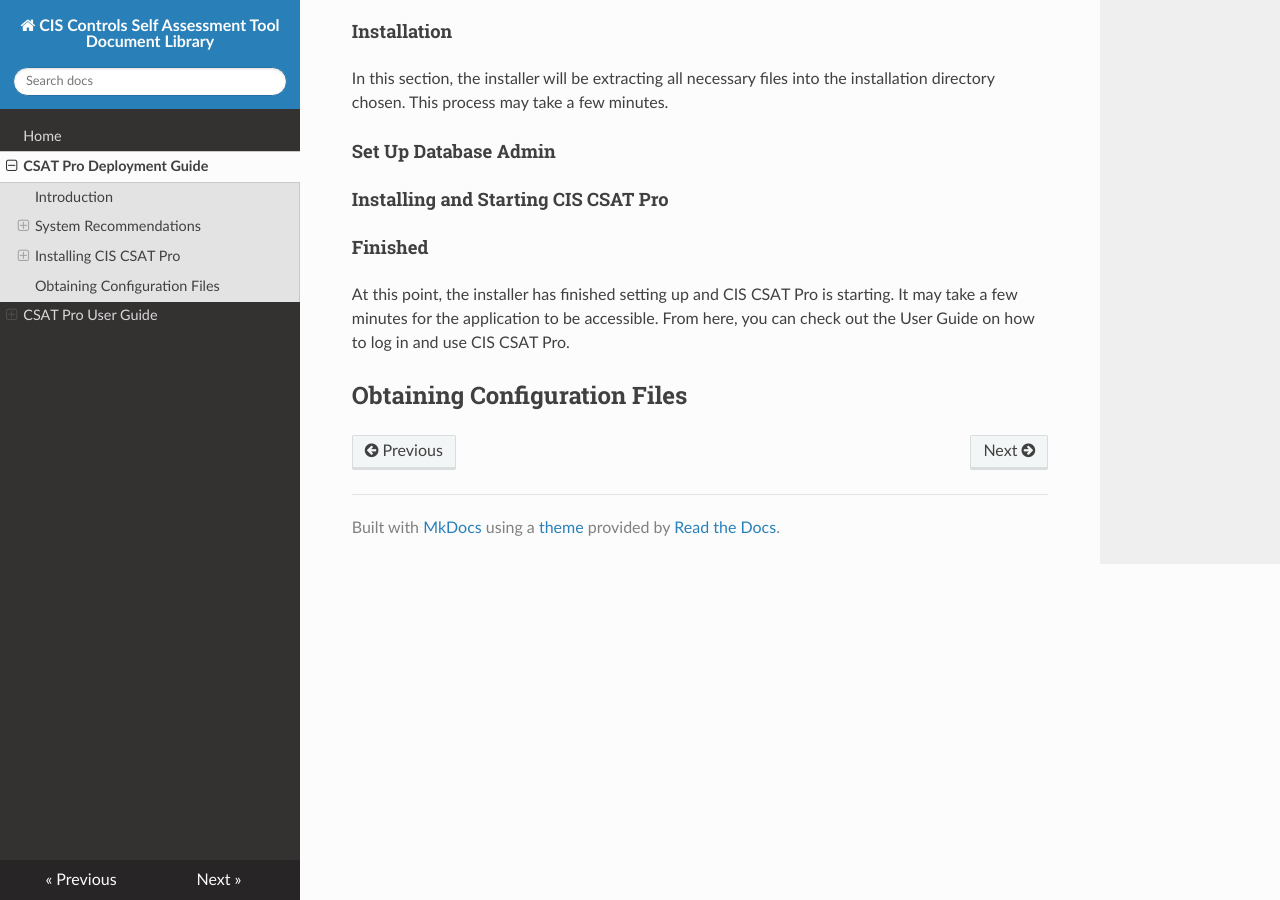
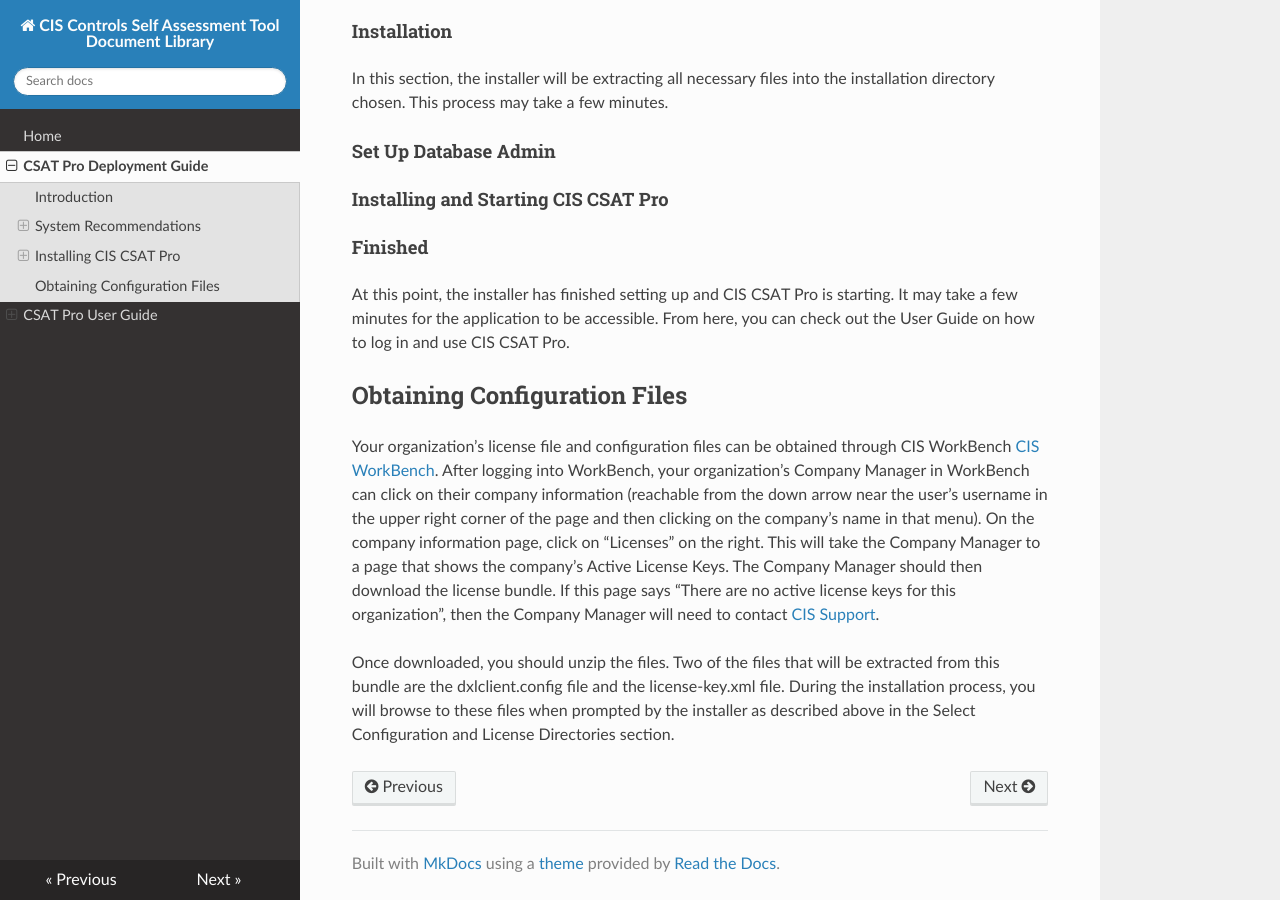
Before and after one commit to CISecurity/CSAT-Docs, an MkDocs documentation site: the page built from docs/source/CSAT Pro Deployment.md, in a window 1280 px wide and 900 px high, scrolled down 2863 px. Built offline with MkDocs 1.6.1, drawn with Linux system fonts in a browser that asks for light colours; nearby versions of some CDN libraries.

Commit message:
Adding Obtaining Configuration Files info

```diff
--- a/docs/source/CSAT Pro Deployment.md
+++ b/docs/source/CSAT Pro Deployment.md
@@ -89,3 +89,6 @@ At this point, the installer has finished setting up and CIS CSAT Pro is startin
 
 <a name="obtainingConfigFiles"></a>
 ## Obtaining Configuration Files##
+Your organization’s license file and configuration files can be obtained through CIS WorkBench [CIS WorkBench](https://workbench.cisecurity.org/).  After logging into WorkBench, your organization’s Company Manager in WorkBench can click on their company information (reachable from the down arrow near the user’s username in the upper right corner of the page and then clicking on the company’s name in that menu).  On the company information page, click on “Licenses” on the right.  This will take the Company Manager to a page that shows the company’s Active License Keys.  The Company Manager should then download the license bundle.  If this page says “There are no active license keys for this organization”, then the Company Manager will need to contact [CIS Support](https://www.cisecurity.org/support/).
+
+Once downloaded, you should unzip the files.  Two of the files that will be extracted from this bundle are the dxlclient.config file and the license-key.xml file.  During the installation process, you will browse to these files when prompted by the installer as described above in the Select Configuration and License Directories section.
```
